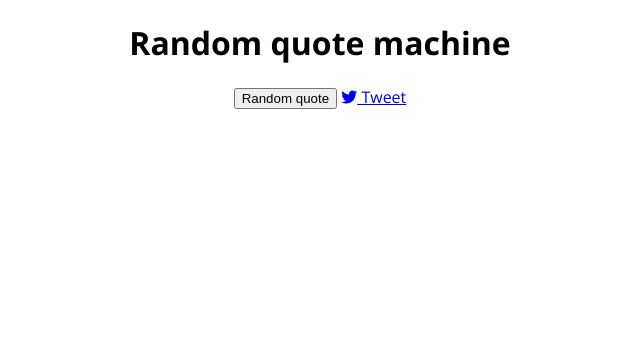
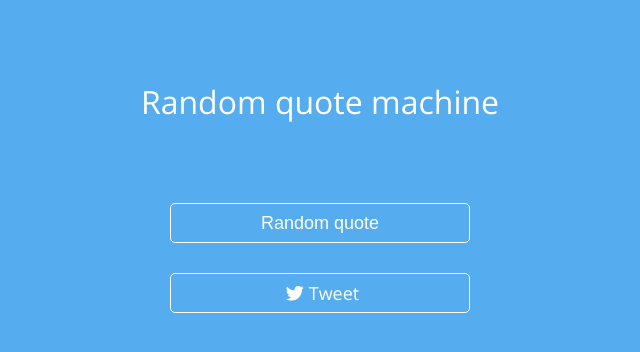
Before and after one commit to paulinastefanska/random-quote, a plain HTML site: page index.html in a window 1280 px wide. Shown: the whole page, without its empty margins (320-960 px from the left). Drawn offline with nearby package versions, Linux system fonts and the light colour scheme; no server answers.

Commit message:
Add styles

```diff
--- a/index.html
+++ b/index.html
@@ -11,15 +11,15 @@
 	<body>
 		<main>
 		    <header>
-		        <h1>Random quote machine</h1>
+		        <h1 class="title">Random quote machine</h1>
 		    </header>
 		    <div class="box">
 		        <h2 class="quote"></h2>
 		        <h3 class="author"></h3>
 		    </div>
-		    <div>
-		        <button class="trigger"> Random quote </button>
-		        <a href="#" target="_blank" class="tweet"><i class="fab fa-twitter"></i> Tweet</a>
+		    <div class="buttons">
+		        <button class="trigger btn"> Random quote </button>
+		        <a href="#" target="_blank" class="tweet btn"><i class="fab fa-twitter"></i> Tweet</a>
 		    </div>
 		</main>
 
--- a/sass/style.scss
+++ b/sass/style.scss
@@ -1,5 +1,50 @@
+* {
+    box-sizing: border-box;
+}
 body {
 	margin: 0 auto;
 	text-align: center;
 	font-family: 'Open Sans', sans-serif;
+	background-color: #55ACEE;
+	color: #ffff;
 }
+.title {
+	font-weight: 400;
+	margin: 80px;
+}
+.buttons {
+	width: 300px;
+    margin: 60px auto;
+    display: flex;
+    justify-content: center;
+    flex-direction: column;
+}
+.trigger {
+	background: none;
+	outline: none;
+	padding: 0;
+}
+.tweet {
+	text-decoration: none;
+	.fab {
+		margin: 0 5px;
+	}
+}
+.btn {
+    border: 1px solid #ffff;
+    color: #ffff;
+    font-size: 18px;
+    display: flex;
+    justify-content: center;
+    align-items: center;
+    width: 100%;
+    height: 40px;
+    cursor: pointer;
+    margin-bottom: 30px;
+    border-radius: 5px;
+    transition: all .1s ease-in-out;
+    &:hover {
+        background: #ffff;
+        color: #55ACEE;
+    }
+}
```
Also changed, not shown: css/style.css.
